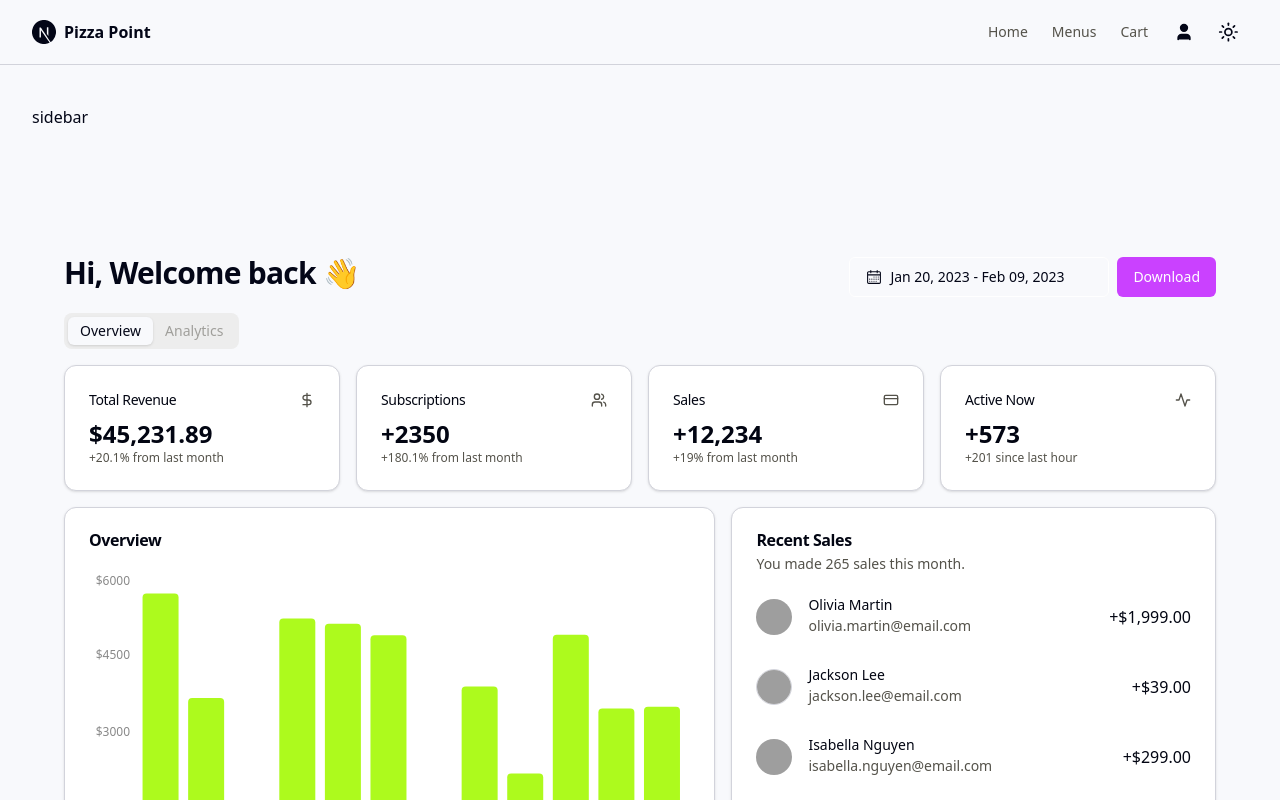
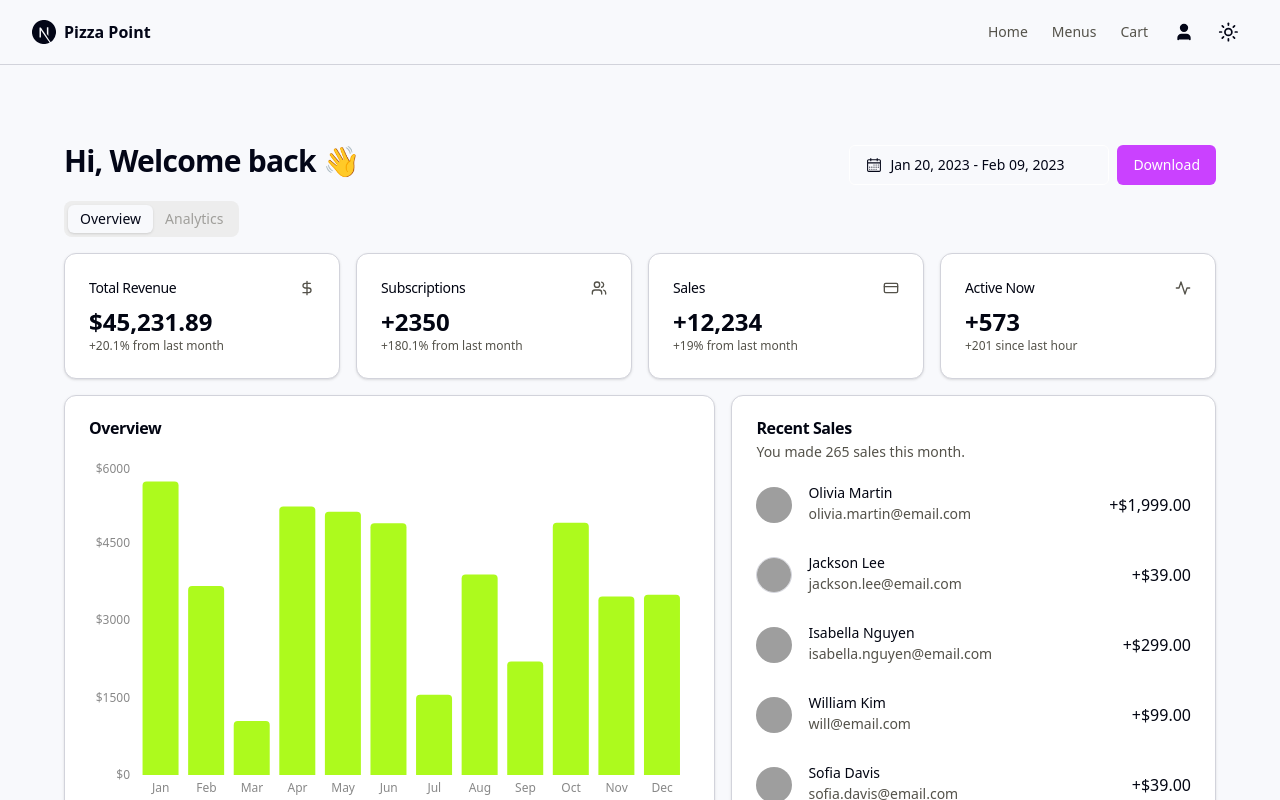
Before and after one commit to sunilgawai/www.pizzapoint.com, a Next.js app: page /dashboard in a window 1280 px wide. Shown: the top 800 px of the page. Built offline with nearby package versions, Linux system fonts and the light colour scheme; grey boxes are pictures that could not be loaded.

Commit message:
remove:unused code

```diff
--- a/src/app/(admin)/layout.tsx
+++ b/src/app/(admin)/layout.tsx
@@ -1,5 +1,3 @@
-// import Header from "@/components/layout/header";
-// import Sidebar from "@/components/layout/sidebar";
 import { SiteHeader } from "@/components/site-header";
 import type { Metadata } from "next";
 
@@ -17,10 +15,10 @@ export default function DashboardLayout({
         <>
             {/* <div className="flex h-screen overflow-hidden"> */}
             {/* <div className="flex min-h-full flex-col pt-16 "> */}
-            <div className="container grid items-center gap-6 pb-8 pt-6 md:py-10">
+            <div className="container grid items-center gap-6 pb-4 md:py-10">
                 {/* <Sidebar /> */}
-                sidebar
-                <main className="w-full pt-16">{children}</main>
+                {/* sidebar */}
+                <main className="w-full">{children}</main>
             </div>
         </>
     );
```
